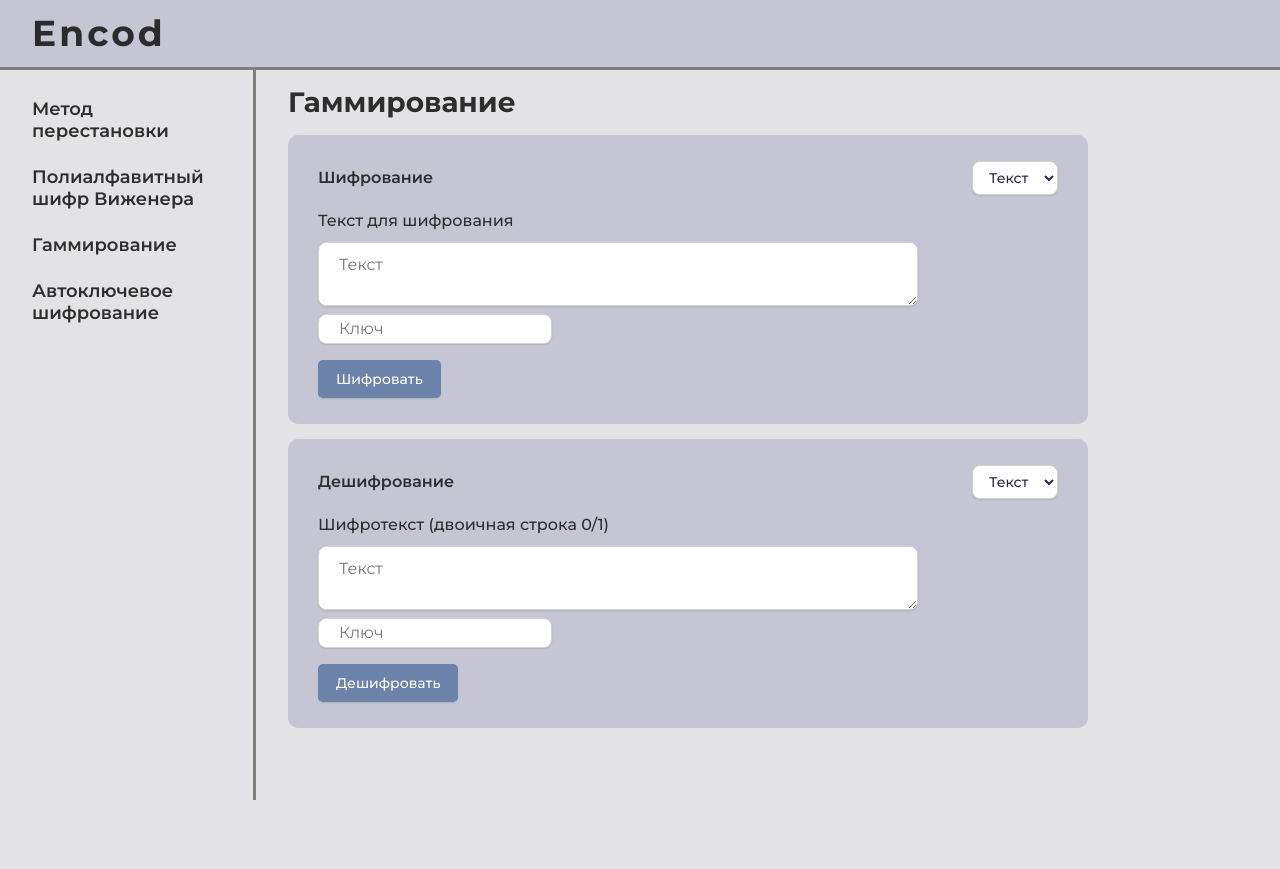
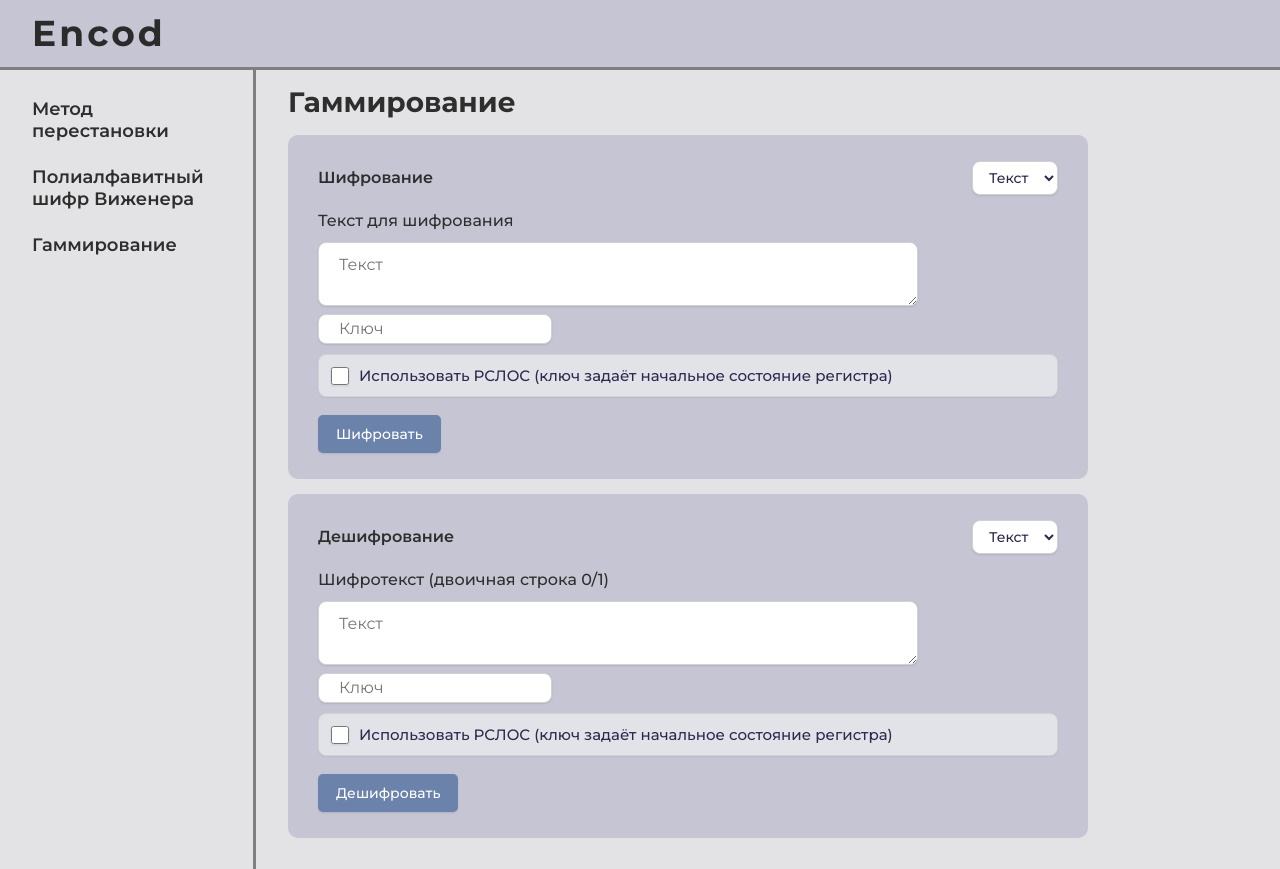
Before and after one commit to Rey1147/encryptionMethods, a React (Vite) app: page /gamma in a window 1280 px wide. Before the commit the page ends 800 px from the top, so only its background shows below. Built offline with nearby package versions, Linux system fonts and the light colour scheme.

Commit message:
добавлен автоключевой режим. Упрощен код обработки шифрования и дешифрования

```diff
--- a/src/App.jsx
+++ b/src/App.jsx
@@ -5,8 +5,7 @@ import styles from './main.module.css'
 const navigation = [
   { title: 'Метод перестановки', link: '/permutation' },
   { title: 'Полиалфавитный шифр Виженера', link: '/vigenere' },
-  { title: 'Гаммирование', link: '/gamma' },
-  { title: 'Автоключевое шифрование', link: '/' }
+  { title: 'Гаммирование', link: '/gamma' }
 ]
 
 function App() {
--- a/src/algorithms/encryptVigenere/index.js
+++ b/src/algorithms/encryptVigenere/index.js
@@ -6,10 +6,6 @@ import {
   encryptVigenereAutokey,
 } from "./text"
 
-/**
- * @param {object} [options]
- * @param {boolean} [options.autokey] — автоключевой режим Виженера
- */
 export const vigenereEncryption = (text, key, type = "encrypt", options = {}) => {
   const autokey = options.autokey === true
   if (type === "encrypt") {
--- a/src/algorithms/encryptVigenere/text.js
+++ b/src/algorithms/encryptVigenere/text.js
@@ -91,10 +91,6 @@ const nthAlphaChar = (text, n) => {
   return null
 }
 
-/**
- * Автоключ: после букв ключевого слова гамма — буквы открытого текста
- * (учитываются только символы кириллического алфавита).
- */
 export const encryptVigenereAutokey = (text, key) => {
   if (typeof text !== "string" || typeof key !== "string" || !key.length) {
     return ""
--- a/src/algorithms/gammaEncryption/index.js
+++ b/src/algorithms/gammaEncryption/index.js
@@ -6,10 +6,6 @@ import {
   gammaEncryptLfsr,
 } from "./text"
 
-/**
- * @param {object} [options]
- * @param {boolean} [options.useLfsr] — гамма из РСЛОС вместо повторения ключа
- */
 export const gammaEncryption = (text, key, type = "encrypt", options = {}) => {
   const useLfsr = options.useLfsr === true
   if (type === "encrypt") {
--- a/src/algorithms/gammaEncryption/text.js
+++ b/src/algorithms/gammaEncryption/text.js
@@ -1,6 +1,5 @@
 import { generateLfsrBitString } from "../lfsr.js"
 
-/** 16 бит на code unit — как в JavaScript (кириллица, латиница в BMP). */
 const BITS_PER_UNIT = 16
 
 export const textToBinary = (text) => {
@@ -50,7 +49,6 @@ export const gammaEncrypt = (text, key) => {
   return xorBinary(binaryText, binaryKey)
 }
 
-/** cipher — только символы '0' и '1'; остальное (пробелы, переносы) отбрасывается. */
 export const gammaDecrypt = (binaryCipher, key) => {
   if (typeof binaryCipher !== "string" || typeof key !== "string" || !key.length) {
     return ""
@@ -63,7 +61,6 @@ export const gammaDecrypt = (binaryCipher, key) => {
   return binaryToText(decryptedBinary)
 }
 
-/** Гаммирование: гамма — битовый поток РСЛОС (размер и полином — см. `algorithms/lfsr.js`). */
 export const gammaEncryptLfsr = (text, key) => {
   if (typeof text !== "string" || typeof key !== "string" || !key.length) {
     return ""
--- a/src/components/EncryptionForm/EncryptionForm.jsx
+++ b/src/components/EncryptionForm/EncryptionForm.jsx
@@ -3,6 +3,7 @@ import { Input } from "../../view/Input/Input"
 import { Textarea } from "../../view/Input/Textarea"
 import { Button } from "../../view/Button/Button"
 import { Select } from "../../view/Select/Select"
+import { Checkbox } from "../../view/Checkbox/Checkbox"
 import {
   INPUT_MODE_FILE,
   INPUT_MODE_TEXT,
@@ -26,6 +27,7 @@ export const EncryptionForm = ({
   result = "",
   className,
   headingClassName,
+  featureToggle,
 }) => {
   const [inputMode, setInputMode] = useState(INPUT_MODE_TEXT)
   const [key, setKey] = useState("")
@@ -38,6 +40,7 @@ export const EncryptionForm = ({
       key,
       text,
       file,
+      featureEnabled: featureToggle ? featureToggle.checked : false,
     })
   }
 
@@ -89,6 +92,14 @@ export const EncryptionForm = ({
           onChange={(e) => setKey(e.target.value)}
           required
         />
+        {featureToggle ? (
+          <Checkbox
+            checked={featureToggle.checked}
+            onChange={featureToggle.onChange}
+          >
+            {featureToggle.label}
+          </Checkbox>
+        ) : null}
         <Button type="button" onClick={run}>
           {submitLabel}
         </Button>
--- a/src/pages/GammaEncryptionPage/GammaEncryptionPage.jsx
+++ b/src/pages/GammaEncryptionPage/GammaEncryptionPage.jsx
@@ -10,27 +10,36 @@ import styles from "./index.module.css"
 export const GammaEncryptionPage = () => {
   const [resultEncod, setResultEncod] = useState("")
   const [resultDecod, setResultDecod] = useState("")
+  const [lfsrGamma, setLfsrGamma] = useState(false)
 
-  const encode = ({ inputMode, key, text, file }) => {
+  const encode = ({ inputMode, key, text, file, featureEnabled }) => {
+    const opts = { useLfsr: featureEnabled === true }
     if (inputMode === INPUT_MODE_FILE) {
-      gammaEncryptionFile(file, key, "encrypt")
+      gammaEncryptionFile(file, key, "encrypt", opts)
       return
     }
 
-    const result = gammaEncryption(text, key, "encrypt")
+    const result = gammaEncryption(text, key, "encrypt", opts)
     if (result === resultEncod) return
     setResultEncod(result)
   }
 
-  const decode = ({ inputMode, key, text, file }) => {
+  const decode = ({ inputMode, key, text, file, featureEnabled }) => {
+    const opts = { useLfsr: featureEnabled === true }
     if (inputMode === INPUT_MODE_FILE) {
-      gammaEncryptionFile(file, key, "decrypt")
+      gammaEncryptionFile(file, key, "decrypt", opts)
       return
     }
 
-    const result = gammaEncryption(text, key, "decrypt")
+    const result = gammaEncryption(text, key, "decrypt", opts)
     if (result === resultDecod) return
     setResultDecod(result)
+  }
+
+  const toggleProps = {
+    label: "Использовать РСЛОС (ключ задаёт начальное состояние регистра)",
+    checked: lfsrGamma,
+    onChange: setLfsrGamma,
   }
 
   return (
@@ -44,6 +53,7 @@ export const GammaEncryptionPage = () => {
           fileInputLabel="Файл для шифрования"
           onProcess={encode}
           result={resultEncod}
+          featureToggle={toggleProps}
         />
       </div>
       <div className={styles.wrapper}>
@@ -54,6 +64,7 @@ export const GammaEncryptionPage = () => {
           fileInputLabel="Файл с шифротекстом (текст из 0 и 1)"
           onProcess={decode}
           result={resultDecod}
+          featureToggle={toggleProps}
         />
       </div>
     </section>
--- a/src/pages/VigenereEncryptionPage/VigenereEncryptionPage.jsx
+++ b/src/pages/VigenereEncryptionPage/VigenereEncryptionPage.jsx
@@ -10,27 +10,36 @@ import styles from "./index.module.css"
 export const VigenereEncryptionPage = () => {
   const [resultEncod, setResultEncod] = useState("")
   const [resultDecod, setResultDecod] = useState("")
+  const [autokey, setAutokey] = useState(false)
 
-  const encode = ({ inputMode, key, text, file }) => {
+  const encode = ({ inputMode, key, text, file, featureEnabled }) => {
+    const opts = { autokey: featureEnabled === true }
     if (inputMode === INPUT_MODE_FILE) {
-      vigenereEncryptionFile(file, key, "encrypt")
+      vigenereEncryptionFile(file, key, "encrypt", opts)
       return
     }
 
-    const result = vigenereEncryption(text, key, "encrypt")
+    const result = vigenereEncryption(text, key, "encrypt", opts)
     if (result === resultEncod) return
     setResultEncod(result)
   }
 
-  const decode = ({ inputMode, key, text, file }) => {
+  const decode = ({ inputMode, key, text, file, featureEnabled }) => {
+    const opts = { autokey: featureEnabled === true }
     if (inputMode === INPUT_MODE_FILE) {
-      vigenereEncryptionFile(file, key, "decrypt")
+      vigenereEncryptionFile(file, key, "decrypt", opts)
       return
     }
 
-    const result = vigenereEncryption(text, key, "decrypt")
+    const result = vigenereEncryption(text, key, "decrypt", opts)
     if (result === resultDecod) return
     setResultDecod(result)
+  }
+
+  const toggleProps = {
+    label: "Автоключевой режим",
+    checked: autokey,
+    onChange: setAutokey,
   }
 
   return (
@@ -44,6 +53,7 @@ export const VigenereEncryptionPage = () => {
           fileInputLabel="Файл для шифрования"
           onProcess={encode}
           result={resultEncod}
+          featureToggle={toggleProps}
         />
       </div>
       <div className={styles.wrapper}>
@@ -54,6 +64,7 @@ export const VigenereEncryptionPage = () => {
           fileInputLabel="Файл для дешифрования"
           onProcess={decode}
           result={resultDecod}
+          featureToggle={toggleProps}
         />
       </div>
     </section>
--- /dev/null
+++ b/src/view/Checkbox/Checkbox.jsx
@@ -0,0 +1,24 @@
+import styles from "./index.module.css"
+
+export function Checkbox({
+  checked,
+  onChange,
+  children,
+  disabled = false,
+  className,
+  id,
+}) {
+  return (
+    <label className={[styles.root, className].filter(Boolean).join(" ")}>
+      <input
+        id={id}
+        type="checkbox"
+        className={styles.input}
+        checked={checked}
+        disabled={disabled}
+        onChange={(e) => onChange(e.target.checked)}
+      />
+      <span className={styles.labelText}>{children}</span>
+    </label>
+  )
+}
--- /dev/null
+++ b/src/view/Checkbox/index.module.css
@@ -0,0 +1,49 @@
+.root {
+  display: flex;
+  align-items: flex-start;
+  gap: 10px;
+  margin: 10px 0;
+  padding: 10px 12px;
+  background-color: rgba(255, 255, 255, 0.5);
+  border: 1.5px solid #d2d2d2;
+  border-radius: 8px;
+  cursor: pointer;
+  user-select: none;
+  transition: border-color 0.3s ease, box-shadow 0.3s ease;
+  box-shadow: 0 1px 2px rgba(0, 0, 0, 0.06);
+}
+
+.root:hover {
+  border-color: #6b83ab;
+}
+
+.root:focus-within {
+  border-color: #6b83ab;
+  box-shadow: 0 2px 10px rgba(74, 144, 226, 0.22);
+  outline: none;
+}
+
+.root:has(.input:disabled) {
+  opacity: 0.65;
+  cursor: not-allowed;
+}
+
+.input {
+  margin-top: 2px;
+  width: 18px;
+  height: 18px;
+  flex-shrink: 0;
+  cursor: pointer;
+  accent-color: #6b83ab;
+}
+
+.input:disabled {
+  cursor: not-allowed;
+}
+
+.labelText {
+  font-size: 15px;
+  font-weight: 500;
+  color: rgb(46, 41, 76);
+  line-height: 1.4;
+}
```
